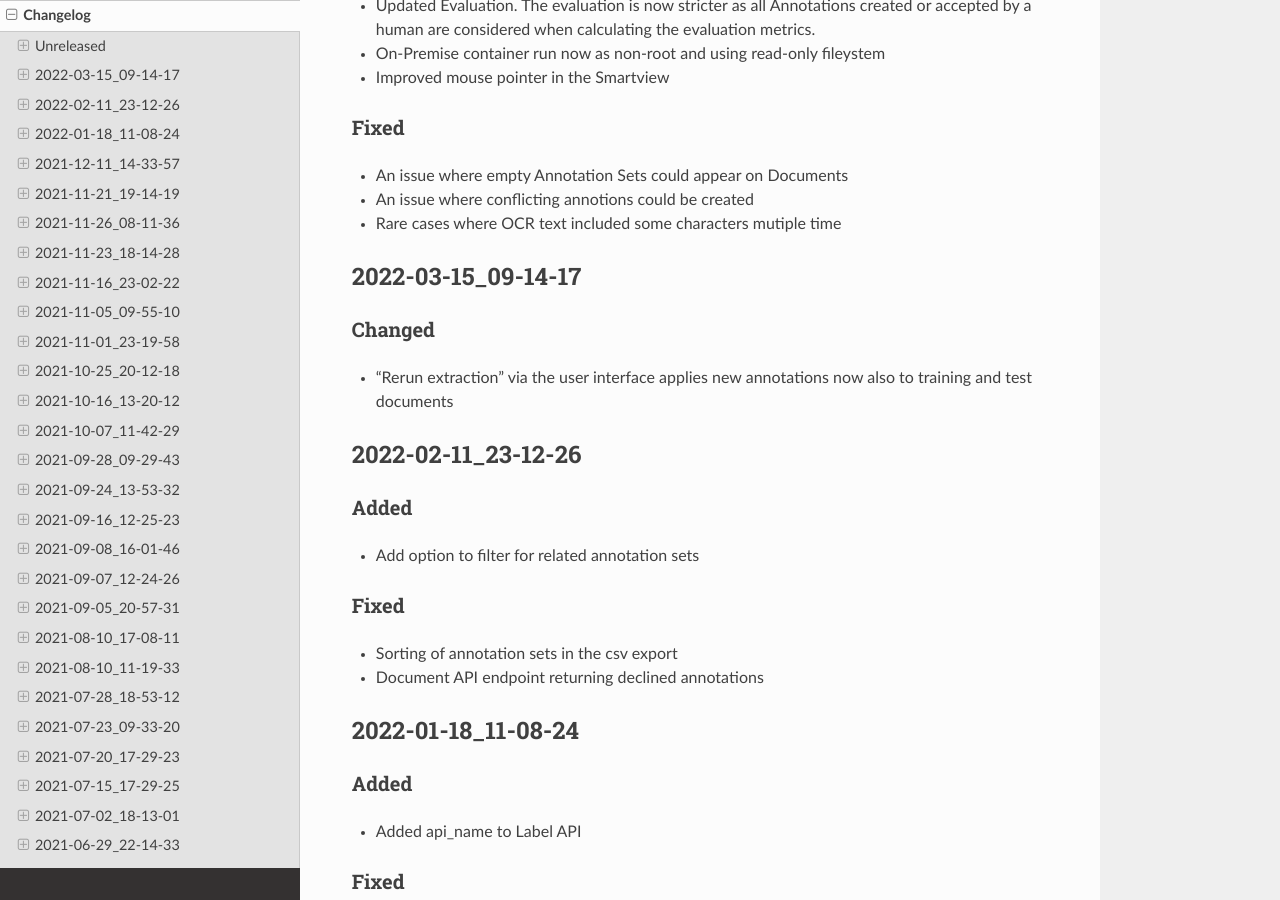
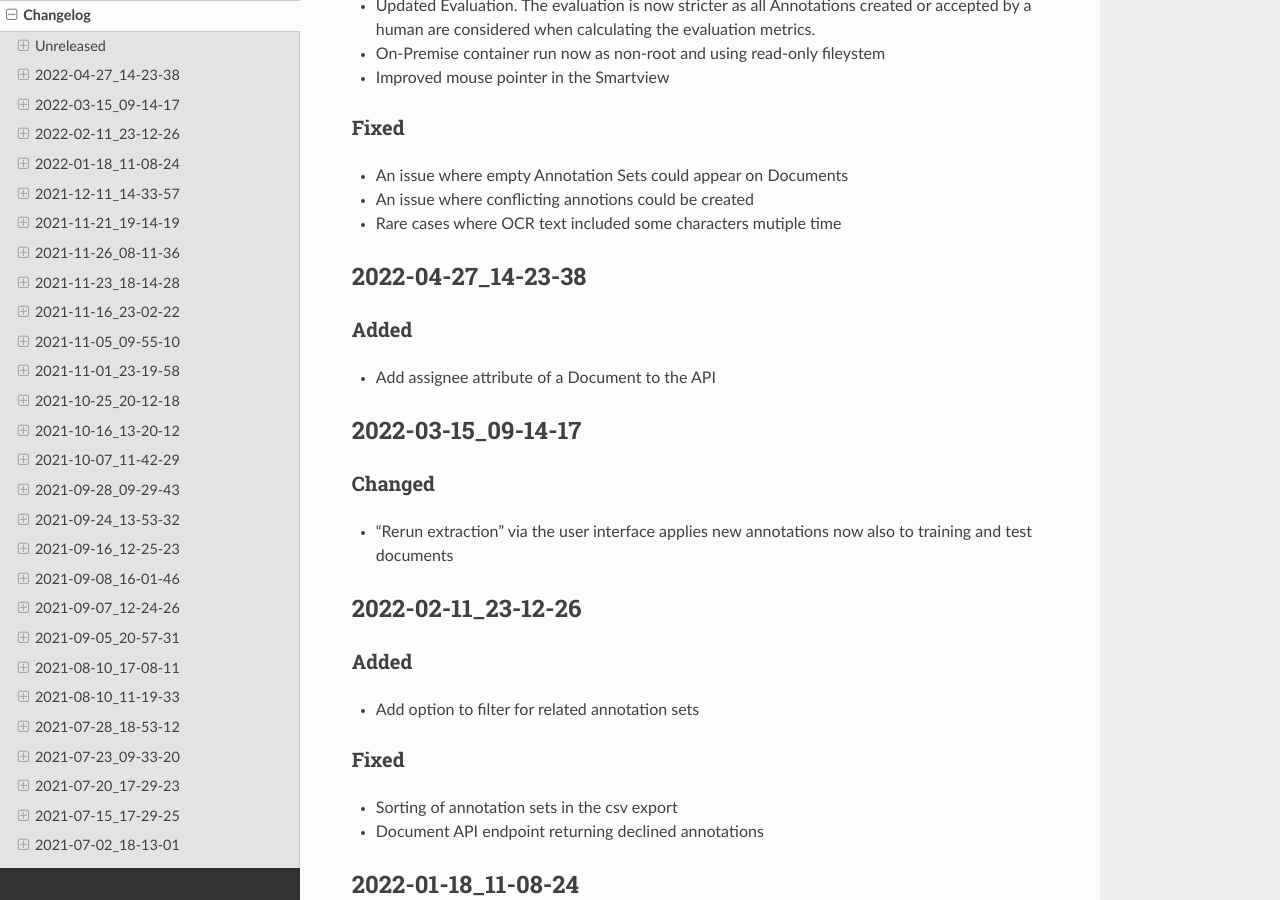
Before and after one commit to konfuzio-ai/konfuzio-sdk, a Sphinx documentation site: the page built from docs/web/changelog_app.md, in a window 1280 px wide and 900 px high, scrolled down 706 px. Built offline with Sphinx 7.4.7 and the Read the Docs theme 2.0.0, drawn with Linux system fonts in a browser that asks for light colours.

Commit message:
Update changelog_app.md

```diff
--- a/docs/web/changelog_app.md
+++ b/docs/web/changelog_app.md
@@ -32,6 +32,11 @@ This version uses Konfuzio Trainer in version v.0.3.3. We recommend to use the K
 - An issue where conflicting annotions could be created
 - Rare cases where OCR text included some characters mutiple time
 
+
+## 2022-04-27_14-23-38
+
+### Added
+- Add assignee attribute of a Document to the API
 
 ## 2022-03-15_09-14-17
 
```
